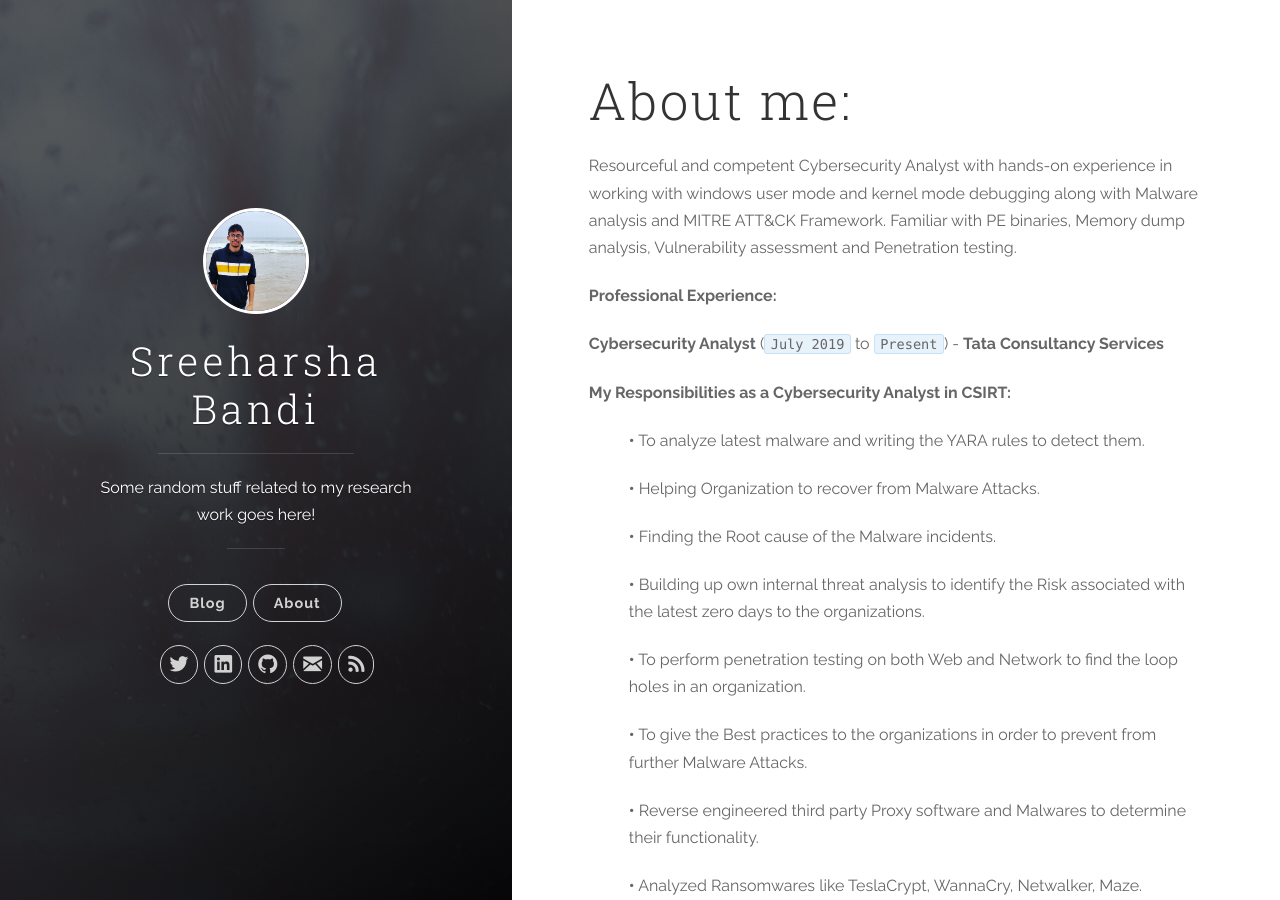
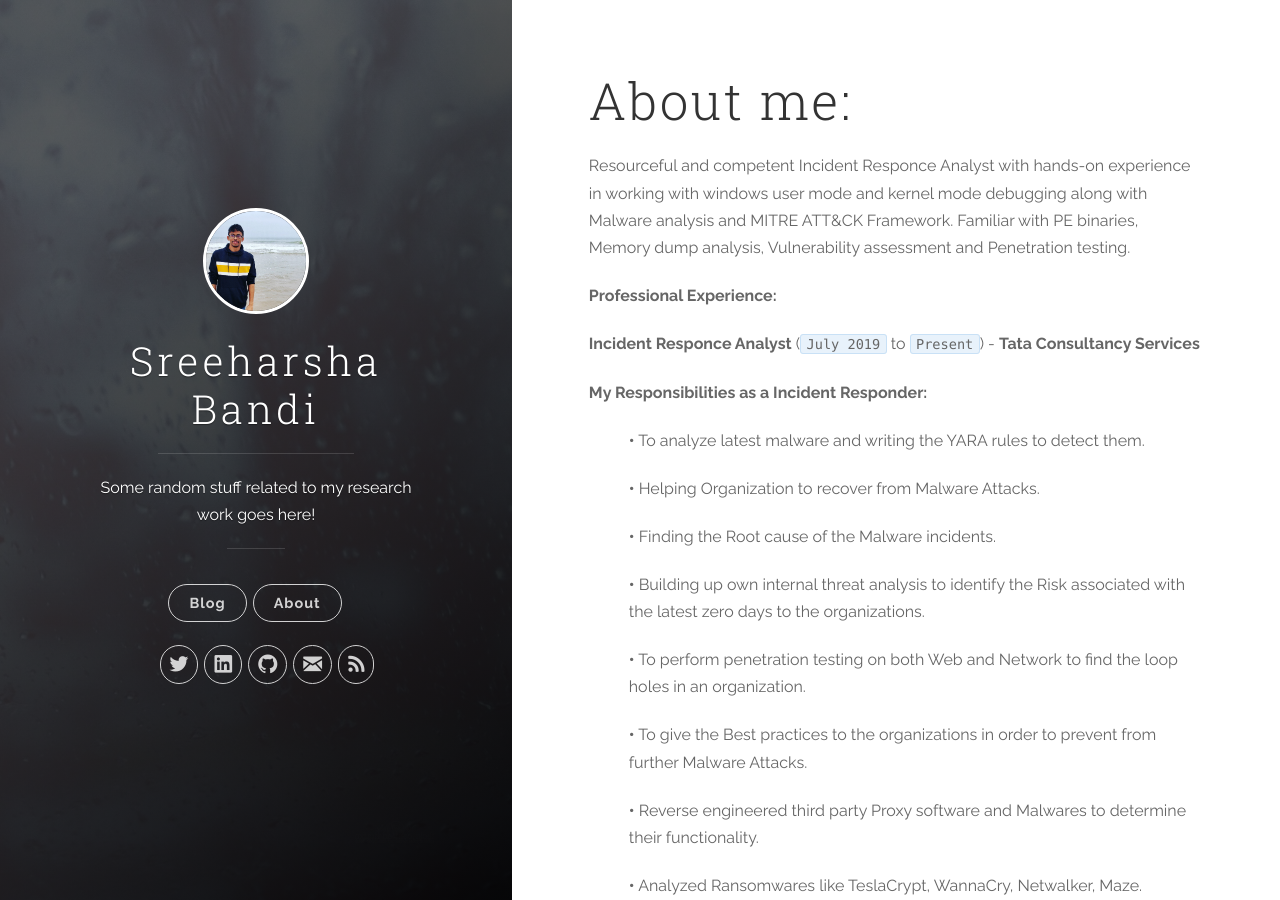
Before and after one commit to sreeharshabandi/sreeharshabandi.github.io, a Jekyll site: the page built from about/index.md, in a window 1280 px wide and 900 px high. Built offline with Jekyll 4.4.1, drawn with Linux system fonts in a browser that asks for light colours; our own code applies the rules of GitHub Pages for plain Markdown files.

Commit message:
Update index.md

```diff
--- a/about/index.md
+++ b/about/index.md
@@ -3,11 +3,11 @@
 
 <section class="post">
 
-<p> Resourceful and competent Cybersecurity Analyst with hands-on experience in working with windows user mode and kernel mode debugging along with Malware analysis and MITRE ATT&amp;CK Framework. Familiar with PE binaries, Memory dump analysis, Vulnerability assessment and Penetration testing.</p>
+<p> Resourceful and competent Incident Responce Analyst with hands-on experience in working with windows user mode and kernel mode debugging along with Malware analysis and MITRE ATT&amp;CK Framework. Familiar with PE binaries, Memory dump analysis, Vulnerability assessment and Penetration testing.</p>
 
 <p><strong>Professional Experience:</strong></p>
-<p><strong>Cybersecurity Analyst</strong> (<code class="highlighter-rouge">July 2019</code> to <code class="highlighter-rouge">Present</code>) - <strong>Tata Consultancy Services</strong></p>
-<p><strong>My Responsibilities as a Cybersecurity Analyst in CSIRT:</strong></p>
+<p><strong>Incident Responce Analyst</strong> (<code class="highlighter-rouge">July 2019</code> to <code class="highlighter-rouge">Present</code>) - <strong>Tata Consultancy Services</strong></p>
+<p><strong>My Responsibilities as a Incident Responder:</strong></p>
 <ol><p><strong>•</strong> To analyze latest malware and writing the YARA rules to detect them.</p></ol>
 <ol><p><strong>•</strong> Helping Organization to recover from Malware Attacks.</p></ol>
 <ol><p><strong>•</strong> Finding the Root cause of the Malware incidents.</p></ol>
```
